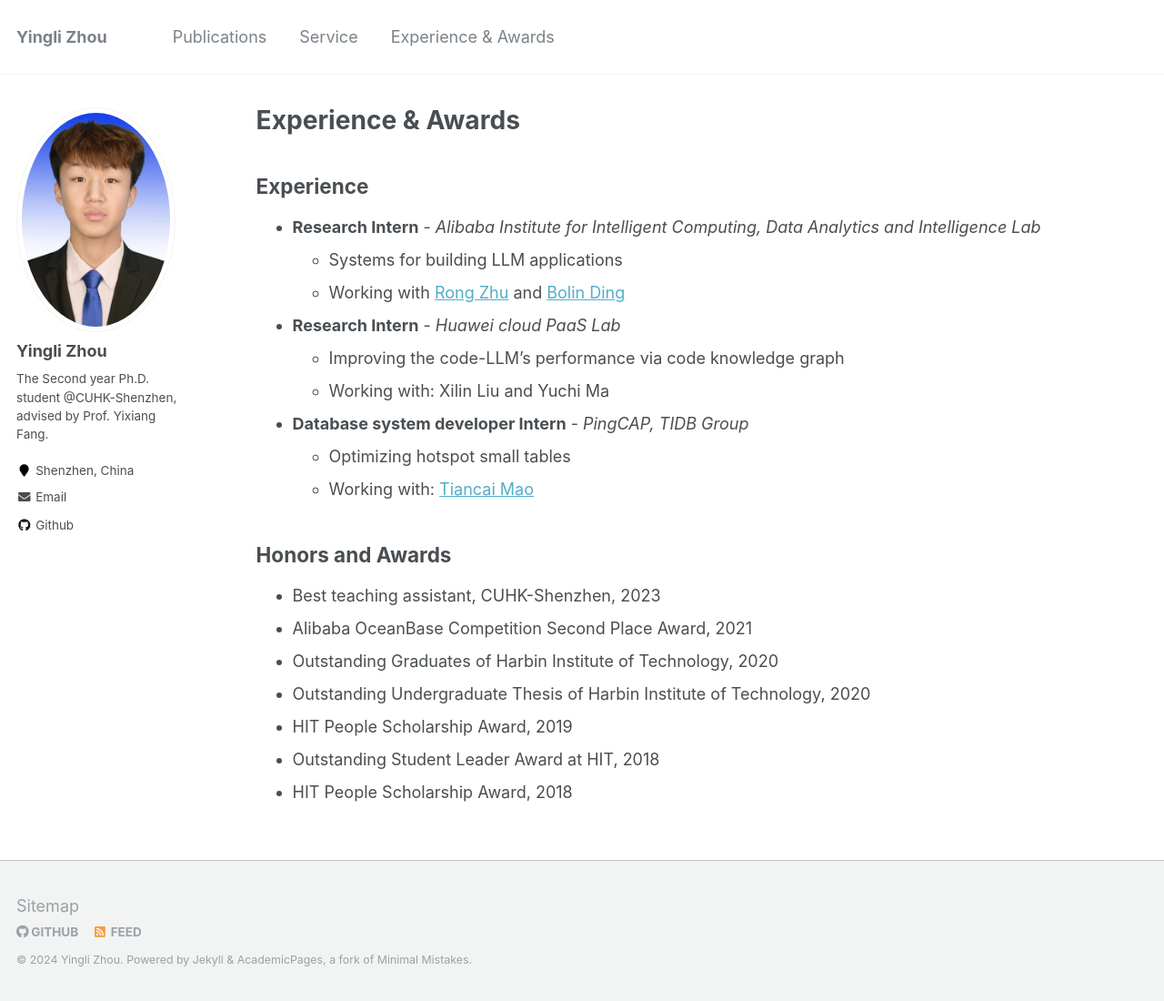
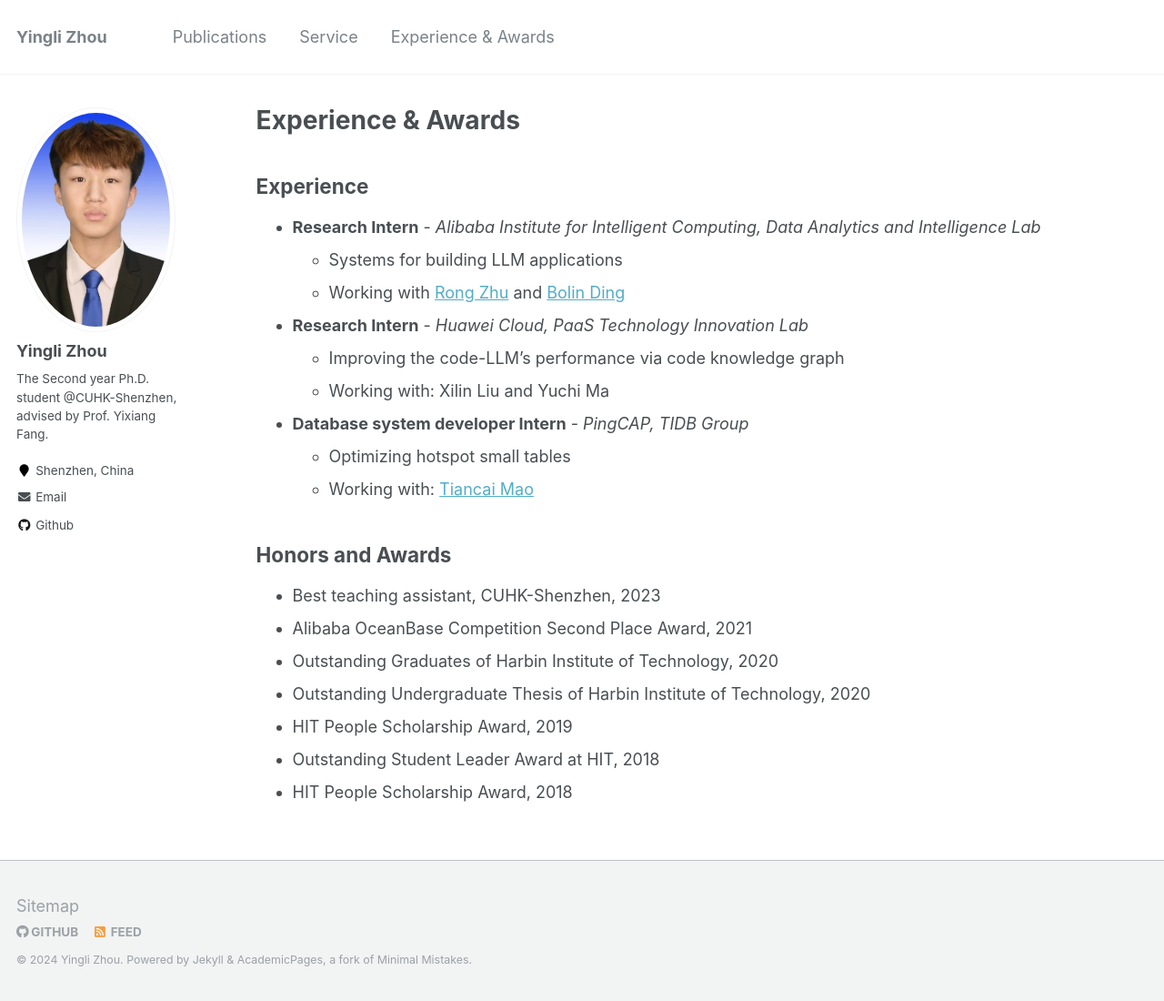
Before and after one commit to yujiachen99/yujiachen99.github.io, a Jekyll site: the page built from _pages/experience.md, in a window 1280 px wide and 1100 px high. Shown: the whole window at 91% size. Built offline with Jekyll 4.4.1, drawn with Linux system fonts in a browser that asks for light colours.

Commit message:
update_award

```diff
--- a/_pages/experience.md
+++ b/_pages/experience.md
@@ -15,7 +15,7 @@ author_profile: true
   * Systems for building LLM applications
   * Working with [Rong Zhu](https://redgitcard.github.io/redgitcard/) and [Bolin Ding](https://bolinding.github.io/index.html)
 
-* **Research Intern** - *Huawei cloud PaaS Lab*
+* **Research Intern** - *Huawei Cloud, PaaS Technology Innovation Lab*
   * Improving the code-LLM's performance via code knowledge graph
   * Working with: Xilin Liu and Yuchi Ma
 
```
